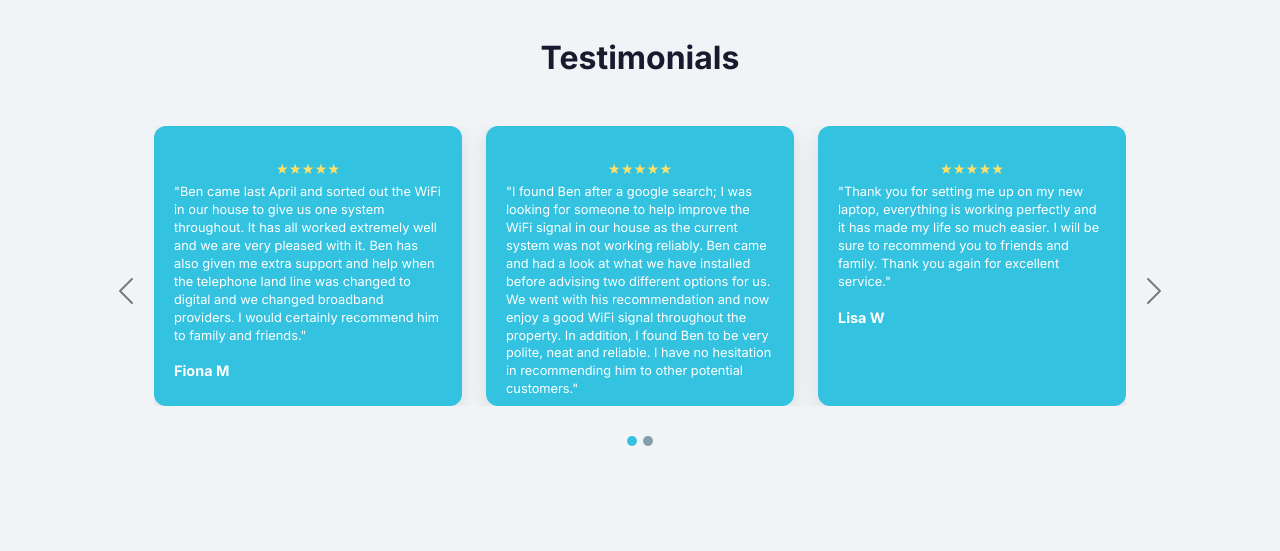
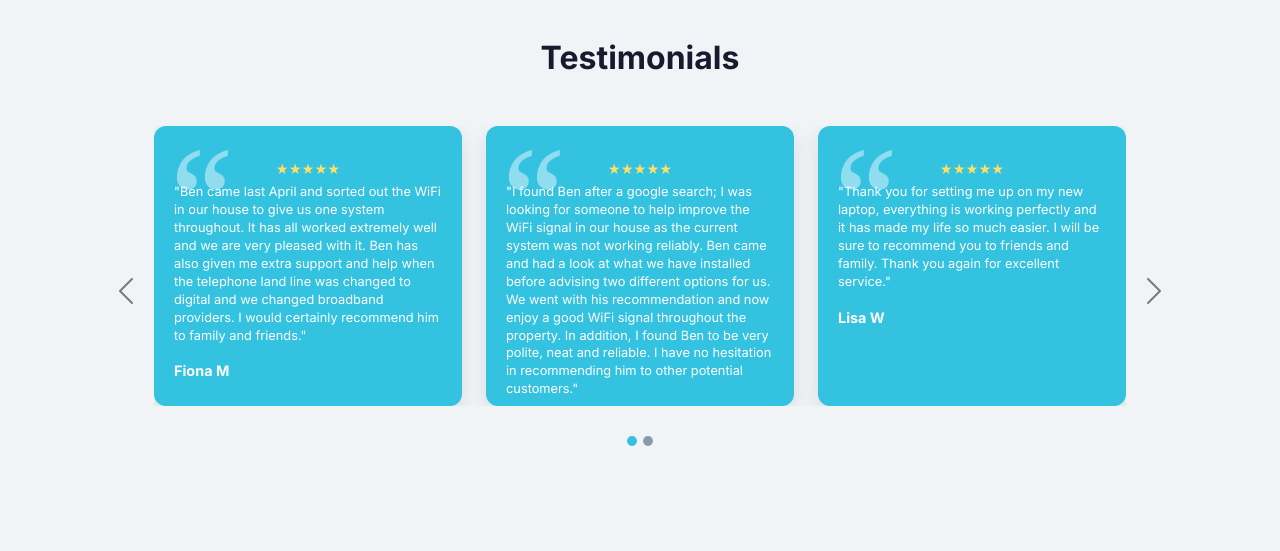
Before and after one commit to jolantadjatlova/thetechwhizz, a Django app: template home/templates/home/home_page.html in a window 1280 px wide. Shown: the part 1527-2078 px from the top of the page. Run offline with Django 5.2, Linux system fonts and the light colour scheme; the template is opened without the code that fills it, so the values that code supplies are empty; parts of the project's set-up code (start-up, migrations or seed data) failed here and were passed over.

Commit message:
Add decorative quote marks to testimonial cards, wrap Privacy Policy in white content card

```diff
--- a/pages/templates/pages/privacy_policy_page.html
+++ b/pages/templates/pages/privacy_policy_page.html
@@ -11,8 +11,10 @@
         </div>
 
         <div class="row justify-content-center">
-            <div class="col-lg-8" style="color: #444; line-height: 1.7; font-size: 1.05rem;">
-                {{ page.body|richtext }}
+            <div class="col-lg-8">
+                <div class="content-card">
+                    {{ page.body|richtext }}
+                </div>
             </div>
         </div>
 
--- a/static/css/main.css
+++ b/static/css/main.css
@@ -269,6 +269,30 @@ h1, h2, h3 {
     border-radius: 8px;
 }
 
+/* ===== CONTENT CARD (Privacy Policy, etc.) ===== */
+.content-card {
+    background-color: #ffffff;
+    border-radius: 12px;
+    box-shadow: 0 4px 20px rgba(0,0,0,0.06);
+    padding: 40px;
+    color: #444;
+    line-height: 1.7;
+    font-size: 1.05rem;
+}
+
+.content-card h3,
+.content-card h4 {
+    color: #1a1a2e;
+    font-weight: 700;
+    margin-top: 24px;
+    margin-bottom: 12px;
+}
+
+.content-card h3:first-child,
+.content-card h4:first-child {
+    margin-top: 0;
+}
+
 /* ===== SCROLL REVEAL ANIMATION ===== */
 .reveal-on-scroll {
     opacity: 0;
@@ -295,6 +319,26 @@ h1, h2, h3 {
     position: relative;
     box-shadow: 0 6px 20px rgba(0,0,0,0.1);
     margin: 0 auto;
+}
+
+.testimonial-card::before {
+    content: '\201C';
+    position: absolute;
+    top: 0px;
+    left: 15px;
+    font-size: 140px;
+    font-family: Georgia, 'Times New Roman', serif;
+    color: rgba(255, 255, 255, 0.45);
+    line-height: 1;
+    z-index: 0;
+    pointer-events: none;
+}
+
+.testimonial-card .stars,
+.testimonial-card p,
+.testimonial-card .testimonial-name {
+    position: relative;
+    z-index: 1;
 }
 
 .testimonial-card i.bi-quote {
```
